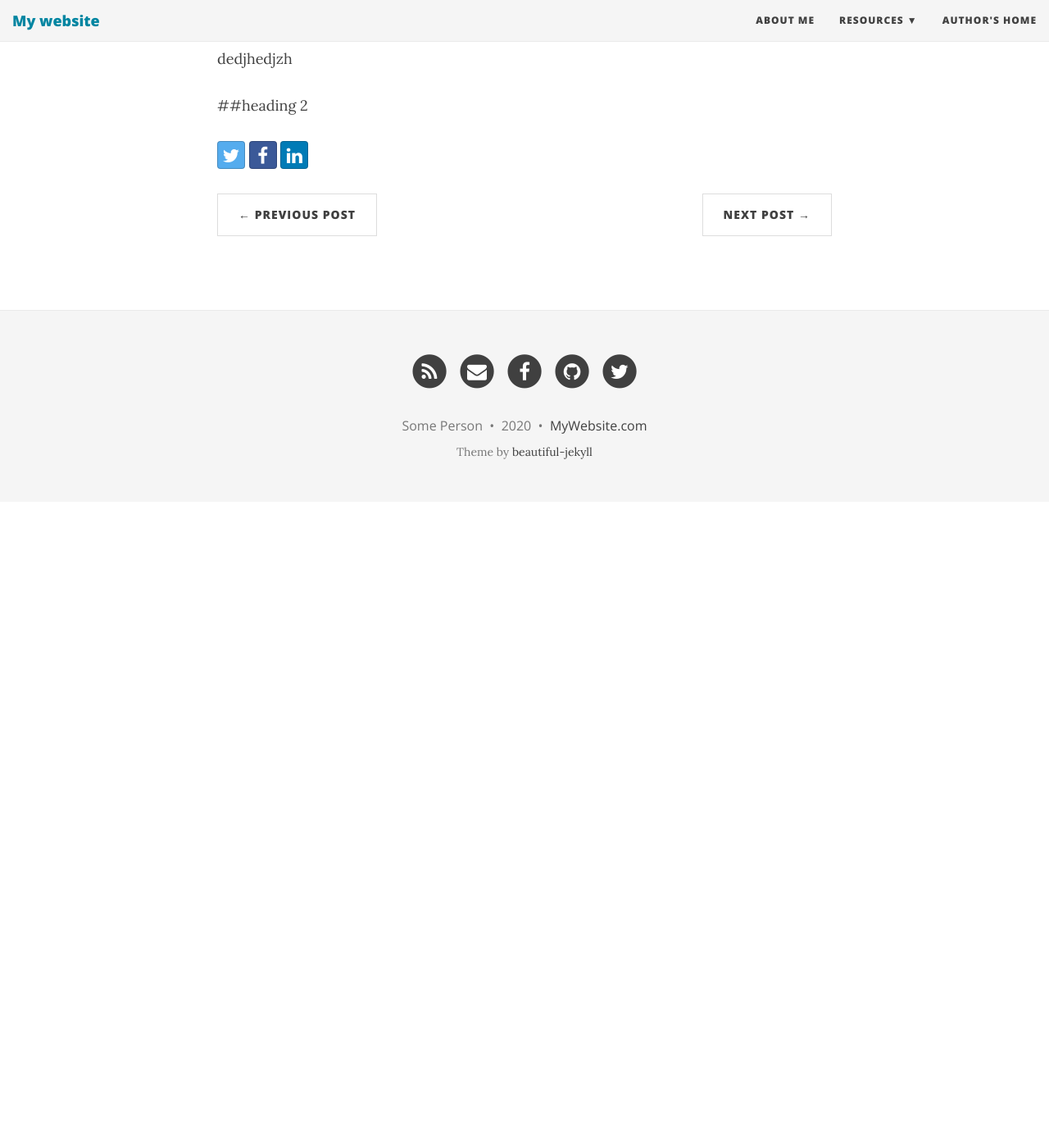
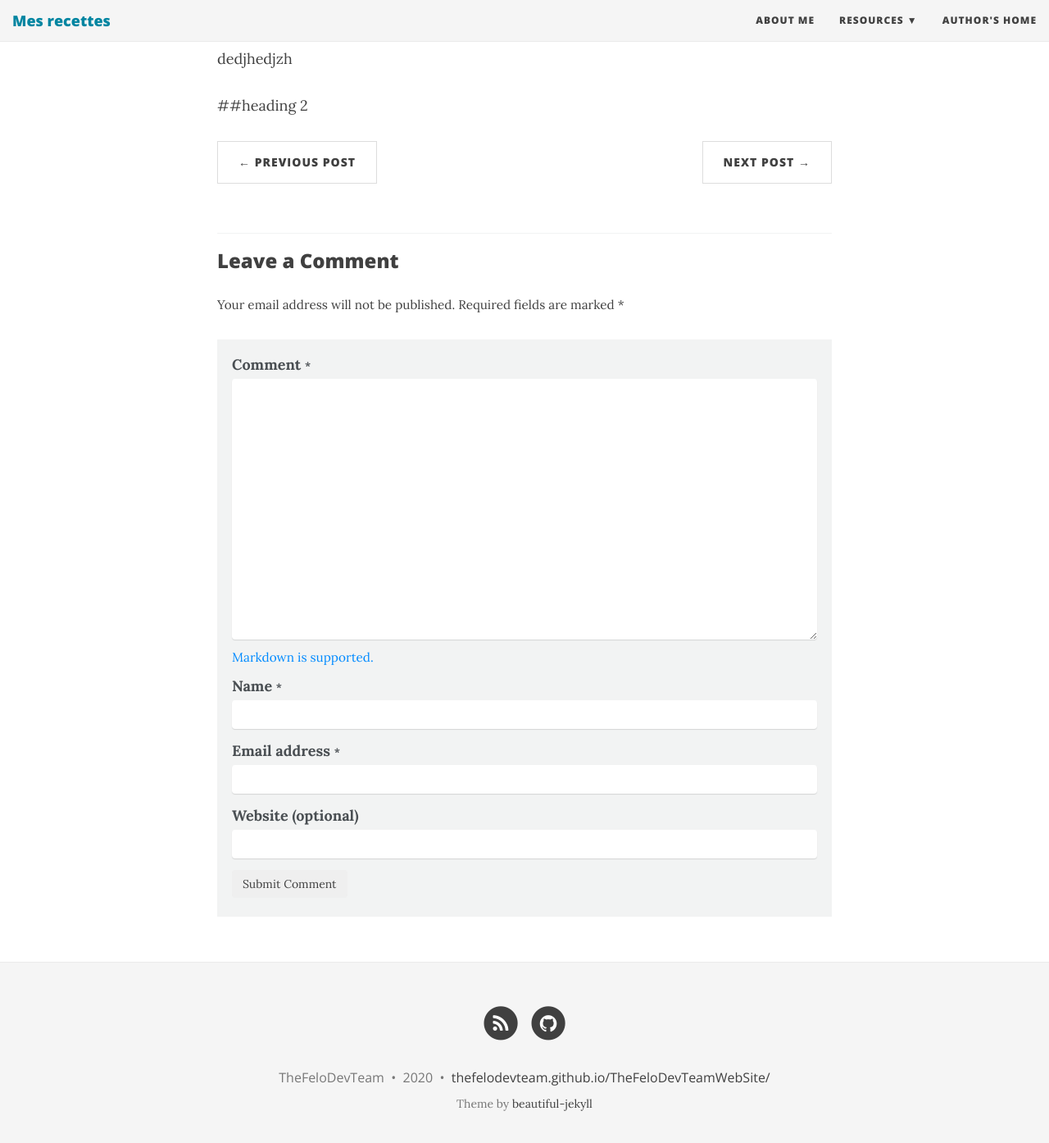
Before and after one commit to TheFeloDevTeam/TheBlogOfFeloFamily, a Jekyll site: the page built from _posts/2020-03-16-Test.md, in a window 1280 px wide and 1400 px high, scrolled down 270 px. Shown: the top 1394 px of the window at 82% size. Built offline with Jekyll 4.4.1, drawn with Linux system fonts in a browser that asks for light colours; nearby versions of some CDN libraries; before the commit the page ends 900 px from its top, so only the background shows below that.

Commit message:
Update _config.yml

```diff
--- a/_config.yml
+++ b/_config.yml
@@ -1,10 +1,10 @@
 # --- General options --- #
 
 # Name of website
-title: My website
+title: Mes recettes
 
 # Short description of your site
-description: A virtual proof that I'm awesome
+description: L'objectif de ce site est de partager avec ma famille nos recettes préférées.
 
 # --- Local development options ---
 # If your website is hosted locally rather than on GitHub, then you need to uncomment the next two parameters to set the url and baseurl
@@ -24,7 +24,7 @@ navbar-links:
   Resources:
     - Beautiful Jekyll: "http://deanattali.com/beautiful-jekyll/"
     - Learn markdown: "http://www.markdowntutorial.com/"
-  Author's home: "http://deanattali.com"
+  Author's home: "https://thefelodevteam.github.io/TheFeloDevTeamWebSite/"
 
 # Image to show in the navigation bar - image must be a square (width = height)
 # Remove this parameter if you don't want an image in the navbar
@@ -60,7 +60,7 @@ footer-link-col: "#404040"
 # Change all these values or delete the ones you don't want.
 # Important: you must keep the "name" parameter, everything else you can remove
 author:
-  name: Some Person
+  name: TheFeloDevTeam
 
 # Select your active Social Network Links.
 # Uncomment the links you want to show in the footer and add your information to each link.
@@ -68,10 +68,10 @@ author:
 # If you want to add a new link that isn't here, you'll need to also edit the file _data/SocialNetworks.yml
 social-network-links:
   rss: true
-  email: "someone@example.com"
-  facebook: deanattali
-  github: daattali
-  twitter: daattali
+#  email: "someone@example.com"
+#  facebook: deanattali
+  github: TheFeloDevTeam
+#  twitter: daattali
 #  reddit: yourname
 #  linkedin: daattali
 #  xing: yourname
@@ -87,13 +87,13 @@ social-network-links:
 
 # Select which share links to show in posts
 share-links-active:
-  twitter: true
-  facebook: true
-  linkedin: true
+  twitter: false
+  facebook: false
+  linkedin: false
 
 # How to display the link to the website in the footer
 # Remove this if you don't want a link in the footer
-url-pretty: "MyWebsite.com"  # eg. "deanattali.com/beautiful-jekyll"
+url-pretty: "thefelodevteam.github.io/TheFeloDevTeamWebSite/"  # eg. "deanattali.com/beautiful-jekyll"
 
 # --- Web Statistics Section --- #
 
@@ -128,7 +128,7 @@ url-pretty: "MyWebsite.com"  # eg. "deanattali.com/beautiful-jekyll"
 
 # To use Staticman comments, fill in repository, branch, and endpoint
 staticman:
-  repository : # GitHub username/repository eg. "daattali/beautiful-jekyll"
+  repository : https://github.com/TheFeloDevTeam/Recettes # GitHub username/repository eg. "daattali/beautiful-jekyll"
   branch     : master # If you're not using `master` branch, then you also need to update the `branch` parameter in `staticman.yml`
   endpoint   : # URL of your own deployment, with a trailing slash (will fallback to a public GitLab instance) eg. https://<your-api>/v3/entry/github/
   reCaptcha:
```
